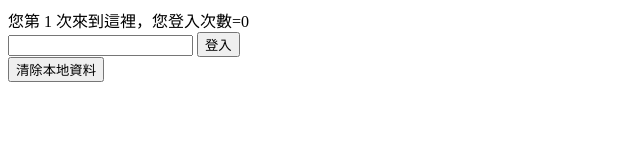
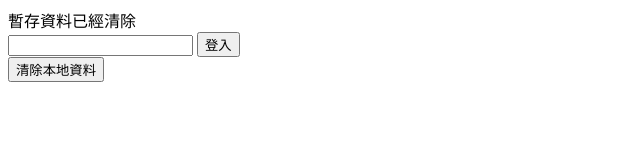
Before and after one commit to dannypc1628/-, a plain HTML site: page home.html in a window 1280 px wide. Both pictures are taken after a click on the button "清除本地資料". Shown: the whole page, without its empty margins (0-640 px from the left). Drawn offline with Linux system fonts and the light colour scheme.

Commit message:
清除暫存資料時顯示清除成功

```diff
--- a/home.html
+++ b/home.html
@@ -39,7 +39,7 @@
 		function clearLocalStorage(){
 			localStorage.clear();
 
- 			$("topBar").innerHTML = "全部数据已经清除";
+ 			 document.getElementById("topBar").innerHTML="暫存資料已經清除";
 		}
 
 		//當使用者按了登入後所作的處理
@@ -58,7 +58,7 @@
 			}
 
 		}
-
+		//userdata({"userName": "123", "status": "201", "session": "Xt4nv78kCXcA8eMNFg9ICRahqs9suTJQ"});
 		//新增會員
 		function loginAddNewUser(){
 			var userName = loginForm.username.value;
```
